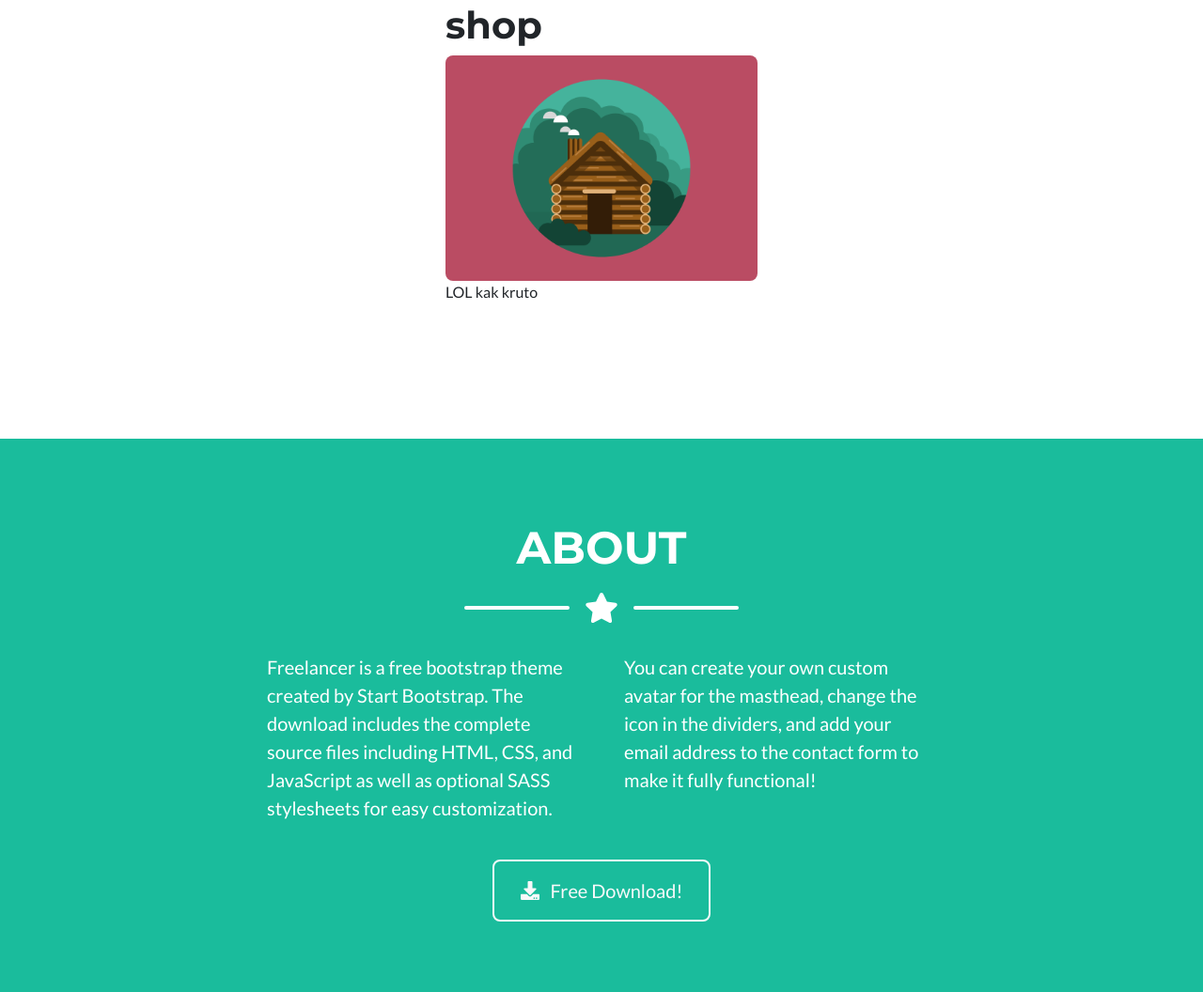
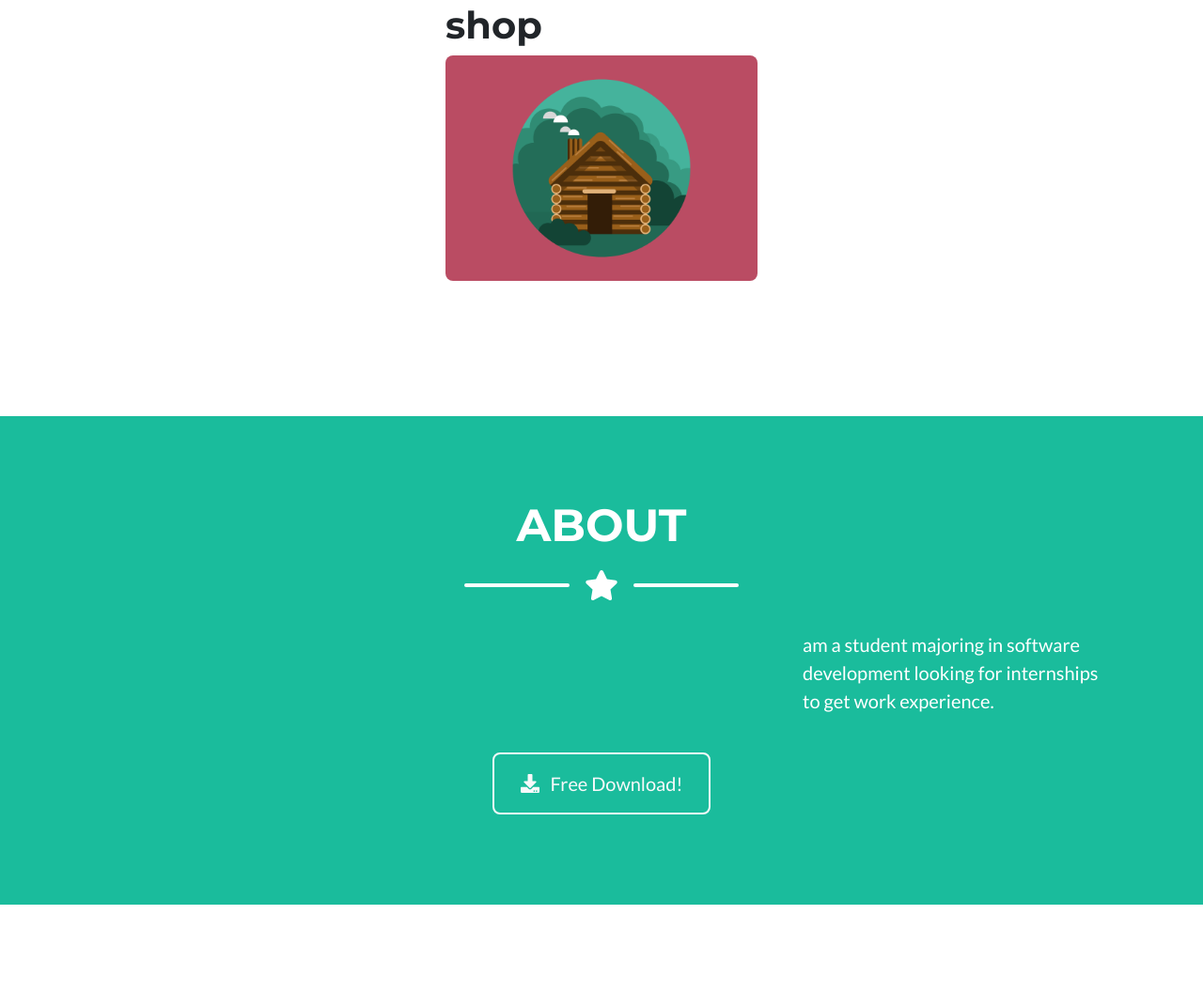
Before and after one commit to busliksuslik/busliksuslik.github.io, a plain HTML site: page index.html in a window 1280 px wide. Shown: the part 705-1761 px from the top of the page at 94% size. Drawn offline with nearby package versions, Linux system fonts and the light colour scheme.

Commit message:
new portfolio updated

```diff
--- a/index.html
+++ b/index.html
@@ -73,7 +73,6 @@
                             </div>
                             <img class="img-fluid" src="assets/img/portfolio/cabin.png" alt="" />
                         </div>
-                        <div>LOL kak kruto</div>
                     </div>
                 </div>
             </div>
@@ -91,8 +90,7 @@
                 </div>
                 <!-- About Section Content-->
                 <div class="row">
-                    <div class="col-lg-4 ml-auto"><p class="lead">Freelancer is a free bootstrap theme created by Start Bootstrap. The download includes the complete source files including HTML, CSS, and JavaScript as well as optional SASS stylesheets for easy customization.</p></div>
-                    <div class="col-lg-4 mr-auto"><p class="lead">You can create your own custom avatar for the masthead, change the icon in the dividers, and add your email address to the contact form to make it fully functional!</p></div>
+                    <div class="col-lg-4 ml-auto"><p class="lead"> am a student majoring in software development looking for internships to get work experience. </p></div>
                 </div>
                 <!-- About Section Button-->
                 <div class="text-center mt-4">
```
